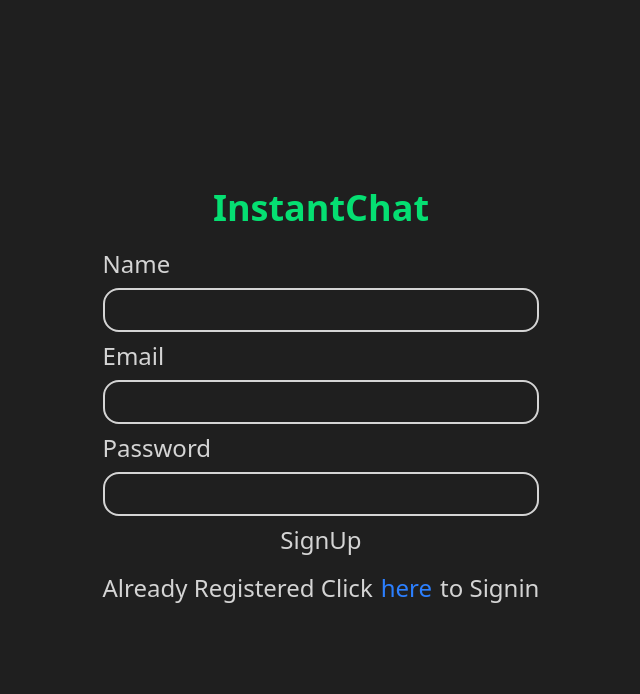
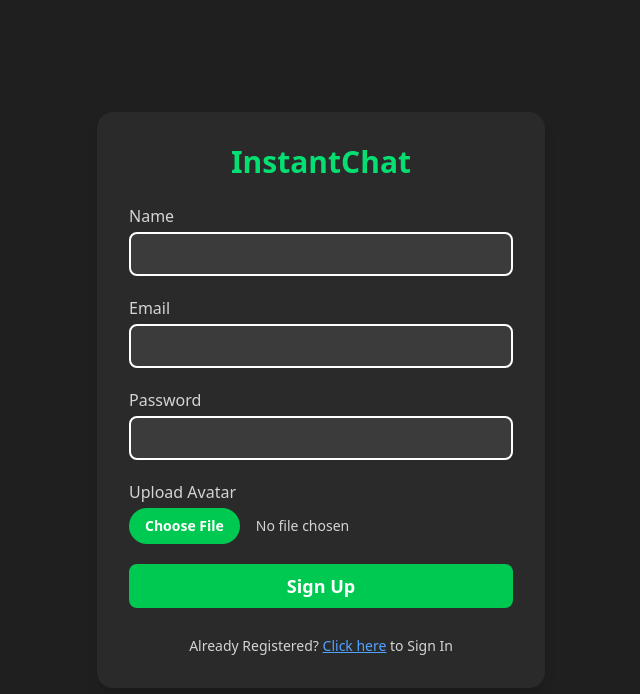
Before and after one commit to codesena/InstantChat, a React (Vite) app in the folder frontend/: page /signup in a window 1280 px wide. Shown: the top 694 px of the page, without its empty margins (319-959 px from the left). Built offline with nearby package versions, Linux system fonts and the light colour scheme; no server answers.

Commit message:
Ui of Signin/signup updated

```diff
--- a/frontend/src/pages/SignIn.jsx
+++ b/frontend/src/pages/SignIn.jsx
@@ -1,11 +1,13 @@
 import { useState } from "react";
 import { useNavigate } from "react-router-dom";
 import { loginUser } from "../services/auth.jsx";
+
 function SignIn() {
   const [formData, setFormData] = useState({
     email: "",
     password: "",
   });
+
   const navigate = useNavigate();
 
   const handleChange = (e) => {
@@ -16,70 +18,70 @@
     e.preventDefault();
     try {
       if (formData.email && formData.password) {
-        console.log("SignInpage : " + formData.email);
         const res = await loginUser(formData);
         const token = res.data.token;
         localStorage.setItem("token", token);
-        // console.log("Token saved:", token);
         navigate("/app");
-      } else alert("Enter all the details");
+      } else {
+        alert("Enter all the details");
+      }
     } catch (error) {
       alert(error.response?.data?.message || "SignIn failed");
     }
   };
 
   return (
-    <>
-      <div className=" flex flex-col items-center justify-center content-center  text-2xl  h-screen w-screen  bg-[#1f1f1f] text-[#d4d4d4] gap-5 ">
-        <h1 className=" text-4xl font-bold text-green-400 ">InstantChat</h1>
-        <form onSubmit={handleSignIn}>
-          <div className="flex  flex-col gap-2 ">
-            <div className=" flex flex-col gap-2  ">
-              <label>Email</label>
+    <div className="min-h-screen flex items-center justify-center bg-[#1f1f1f] text-[#d4d4d4] px-4">
+      <div className="bg-[#2a2a2a] rounded-2xl p-8 w-full max-w-md shadow-lg">
+        <h1 className="text-3xl font-bold text-green-400 text-center mb-6">
+          InstantChat
+        </h1>
+        <form onSubmit={handleSignIn} className="space-y-5">
+          <div>
+            <label className="block mb-1">Email</label>
             <input
               name="email"
               value={formData.email}
               onChange={handleChange}
               type="email"
-                className=" hover:cursor-text border-2 outline-none px-2 py-1.5  text-xl rounded-2xl"
+              className="w-full border-2 outline-none px-4 py-2 rounded-lg bg-[#3b3b3b] text-white"
             />
           </div>
-            <div className=" flex flex-col gap-2   ">
-              <label>Password</label>
+
+          <div>
+            <label className="block mb-1">Password</label>
             <input
               name="password"
               value={formData.password}
               onChange={handleChange}
               type="password"
-                className=" hover:cursor-text border-2 outline-none px-2 py-1.5  text-xl rounded-2xl"
+              className="w-full border-2 outline-none px-4 py-2 rounded-lg bg-[#3b3b3b] text-white"
             />
           </div>
-            <div className=" flex flex-col gap-2 ">
+
           <button
             type="submit"
-                onClick={handleSignIn}
-                className=" hover:cursor-pointer"
+            className="w-full bg-green-500 hover:bg-green-600 text-white py-2 rounded-lg text-lg font-semibold"
           >
-                SignIn
+            Sign In
           </button>
-            </div>
-            <div>
-              {" "}
-              Click
+
+          <div className="text-center text-sm mt-2">
+            Don’t have an account?{" "}
             <button
               onClick={(e) => {
-                  e.preventDefault(), navigate("/signup");
+                e.preventDefault();
+                navigate("/signup");
               }}
-                className="text-blue-500 hover:cursor-pointer p-2"
+              className="text-blue-400 underline hover:text-blue-300"
             >
-                here
-              </button>
+              Click here
+            </button>{" "}
             to Register
-            </div>
           </div>
         </form>
       </div>
-    </>
+    </div>
   );
 }
 
--- a/frontend/src/pages/SignUp.jsx
+++ b/frontend/src/pages/SignUp.jsx
@@ -1,94 +1,130 @@
 import { useState } from "react";
 import { useNavigate } from "react-router-dom";
 import { registerUser } from "../services/auth.jsx";
+import { handleImageUpload } from "../services/cloudinaryUrl.js";
+
 function SignUp() {
   const [formData, setFormData] = useState({
     name: "",
     email: "",
     password: "",
+    profileUrl: "",
   });
+
+  const [uploading, setUploading] = useState(false);
   const navigate = useNavigate();
 
   const handleChange = (e) => {
     setFormData({ ...formData, [e.target.name]: e.target.value });
   };
 
+  const handleAvatarUpload = async (e) => {
+    setUploading(true);
+    const url = await handleImageUpload(e);
+    if (url) {
+      setFormData((prev) => ({ ...prev, profileUrl: url }));
+    }
+    setUploading(false);
+  };
+
   const handleSignup = async (e) => {
     e.preventDefault();
     try {
-      console.log("Signuppage : " + formData.email);
       if (formData.name && formData.email && formData.password) {
         await registerUser(formData);
         navigate("/signin");
-      } else alert("Enter all the details");
+      } else {
+        alert("Enter all the details");
+      }
     } catch (error) {
       alert(error.response?.data?.message || "Signup failed");
     }
   };
 
   return (
-    <>
-      <div className=" flex flex-col items-center justify-center content-center  text-2xl  h-screen w-screen  bg-[#1f1f1f] text-[#d4d4d4] gap-5 ">
-        <h1 className=" text-4xl font-bold text-green-400 ">InstantChat</h1>
-        <form onSubmit={handleSignup}>
-          <div className="flex  flex-col gap-2 ">
-            <div className=" flex flex-col gap-2  ">
-              <label>Name</label>
+    <div className="min-h-screen flex items-center justify-center bg-[#1f1f1f] text-[#d4d4d4] px-4">
+      <div className="bg-[#2a2a2a] rounded-2xl p-8 w-full max-w-md shadow-lg">
+        <h1 className="text-3xl font-bold text-green-400 text-center mb-6">
+          InstantChat
+        </h1>
+        <form onSubmit={handleSignup} className="space-y-5">
+          <div>
+            <label className="block mb-1">Name</label>
             <input
               name="name"
               value={formData.name}
               onChange={handleChange}
               type="text"
-                className=" hover:cursor-text border-2 outline-none px-2 py-1.5  text-xl rounded-2xl"
+              className="w-full border-2 outline-none px-4 py-2 rounded-lg bg-[#3b3b3b] text-white"
             />
           </div>
 
-            <div className=" flex flex-col gap-2  ">
-              <label>Email</label>
+          <div>
+            <label className="block mb-1">Email</label>
             <input
               name="email"
               value={formData.email}
               onChange={handleChange}
               type="email"
-                className=" hover:cursor-text border-2 outline-none px-2 py-1.5  text-xl rounded-2xl"
+              className="w-full border-2 outline-none px-4 py-2 rounded-lg bg-[#3b3b3b] text-white"
             />
           </div>
-            <div className=" flex flex-col gap-2   ">
-              <label>Password</label>
+
+          <div>
+            <label className="block mb-1">Password</label>
             <input
               name="password"
               value={formData.password}
               onChange={handleChange}
               type="password"
-                className=" hover:cursor-text border-2 outline-none px-2 py-1.5  text-xl rounded-2xl"
+              className="w-full border-2 outline-none px-4 py-2 rounded-lg bg-[#3b3b3b] text-white"
             />
           </div>
-            <div className=" flex flex-col gap-2 ">
+
+          <div>
+            <label className="block mb-1">Upload Avatar</label>
+            <input
+              type="file"
+              accept="image/*"
+              onChange={handleAvatarUpload}
+              className="block w-full text-sm file:mr-4 file:py-2 file:px-4 file:rounded-full file:border-0 file:font-semibold file:bg-green-500 file:text-white hover:file:bg-green-600"
+            />
+            {uploading && (
+              <p className="text-sm text-yellow-400 mt-2">Uploading...</p>
+            )}
+            {formData.profileUrl && (
+              <img
+                src={formData.profileUrl}
+                alt="Avatar Preview"
+                className="w-20 h-20 rounded-full mt-3 border-2 border-gray-500 object-cover mx-auto"
+              />
+            )}
+          </div>
+
           <button
             type="submit"
-                onClick={handleSignup}
-                className=" hover:cursor-pointer"
+            disabled={uploading}
+            className="w-full bg-green-500 hover:bg-green-600 text-white py-2 rounded-lg text-lg font-semibold"
           >
-                SignUp
+            Sign Up
           </button>
-            </div>
-            <div>
-              Already Registered Click
+
+          <div className="text-center text-sm mt-2">
+            Already Registered?{" "}
             <button
               onClick={(e) => {
                 e.preventDefault();
                 navigate("/signin");
               }}
-                className=" text-blue-500 p-2 hover:cursor-pointer"
+              className="text-blue-400 underline hover:text-blue-300"
             >
-                 here
-              </button>
-              to Signin
-            </div>
+              Click here
+            </button>{" "}
+            to Sign In
           </div>
         </form>
       </div>
-    </>
+    </div>
   );
 }
 
```
Also changed, not shown: frontend/src/states/atoms.jsx (+0 -7 lines). Lines whose indentation alone changed are shown as unchanged.
